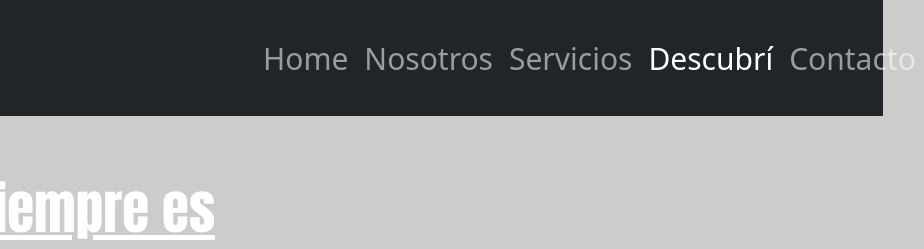
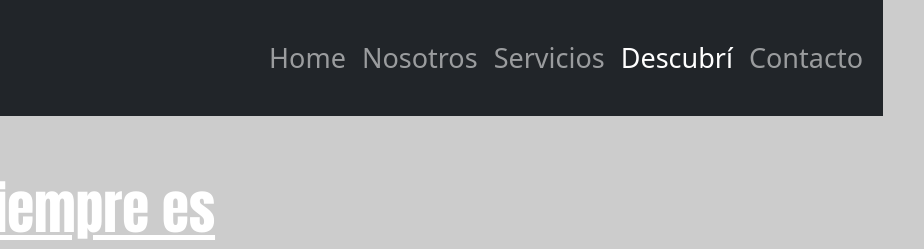
Before and after one commit to fernandezsanti/ProyectoDesarrolloWeb, a website: page galeria.html in a window 1280 px wide. Shown: the top 249 px of the page, 397-1321 px from the left, 924 px wide, since content can reach past the window. Drawn offline with nearby package versions, Linux system fonts and the light colour scheme.

Commit message:
trabajo en el header

```diff
--- a/galeria.html
+++ b/galeria.html
@@ -27,7 +27,7 @@ rel="stylesheet" integrity="sha384-KyZXEAg3QhqLMpG8r+8fhAXLRk2vvoC2f3B09zVXn8CA5
             <button class="navbar-toggler" type="button" data-bs-toggle="collapse" data-bs-target="#navbarNavAltMarkup" aria-controls="navbarNavAltMarkup" aria-expanded="false" aria-label="Toggle navigation">
                 <span class="navbar-toggler-icon"></span>
             </button>
-            <div class="collapse navbar-collapse" id="navbarNavAltMarkup">
+            <div class="collapse navbar-collapse cajaHeader" id="navbarNavAltMarkup">
                 <div class="navbar-nav">
                 <a class="nav-link" aria-current="page" href="index.html">Home</a>
                 <a class="nav-link" href="nosotros.html">Nosotros</a>
--- a/scss/header.scss
+++ b/scss/header.scss
@@ -5,3 +5,15 @@
 .logo{width: 100px; height: 100px; border-radius: 50%; margin-left: 20px;}
 
 .nav-item{font-size: 30px;}
+
+@media (min-width: 1181px) and (max-width: 1280px){
+    .cajaHeader{overflow: hidden; font-size: 27px}
+}
+
+@media (min-width: 1081px) and (max-width: 1180px){
+    .cajaHeader{overflow: hidden; font-size: 24px;}
+}
+
+@media (min-width: 991px) and (max-width: 1080px){
+    .cajaHeader{overflow: hidden; font-size: 21px;}
+}
```
Also changed, not shown: contacto.html (+1 -1 lines), index.html (+1 -1 lines), nosotros.html (+1 -1 lines), servicios.html (+1 -1 lines), style.css.
